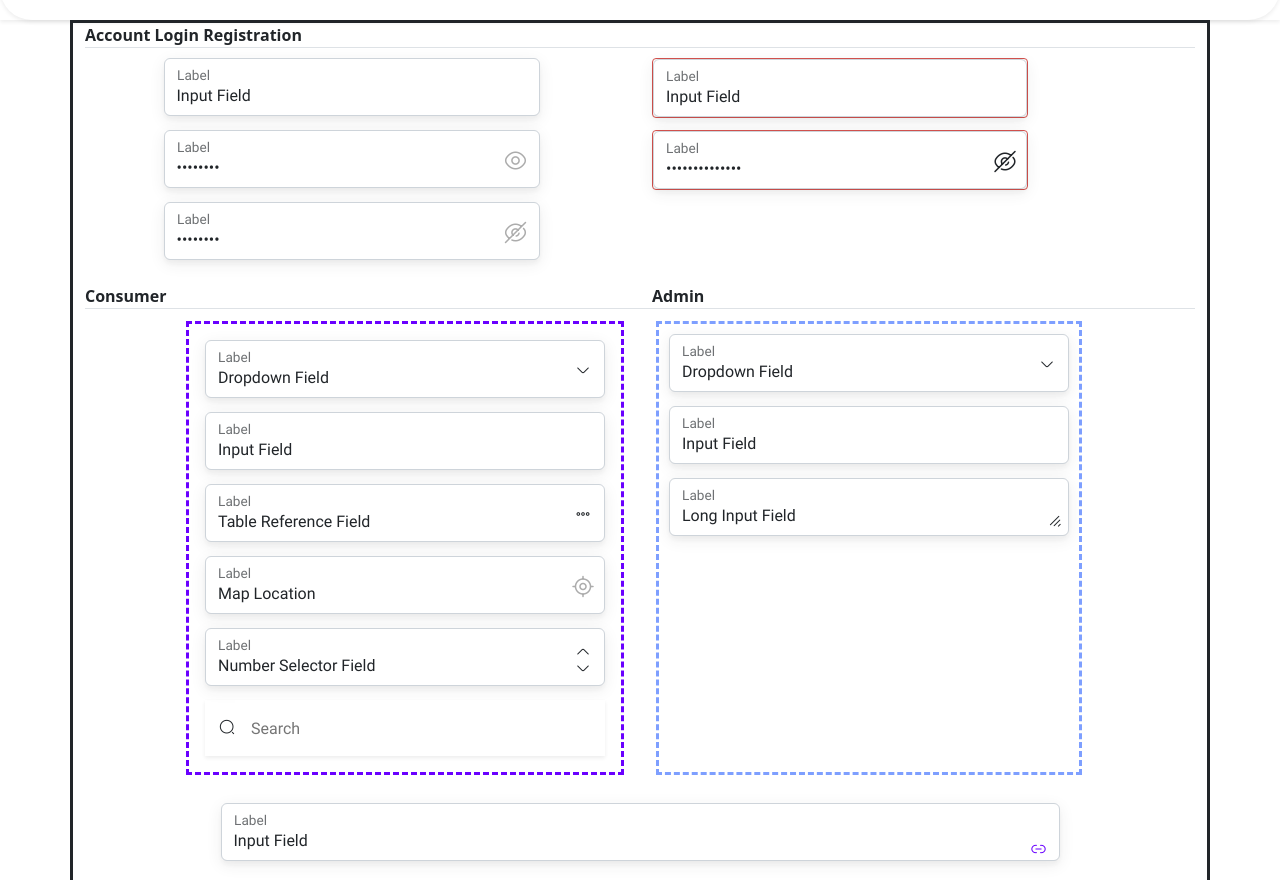
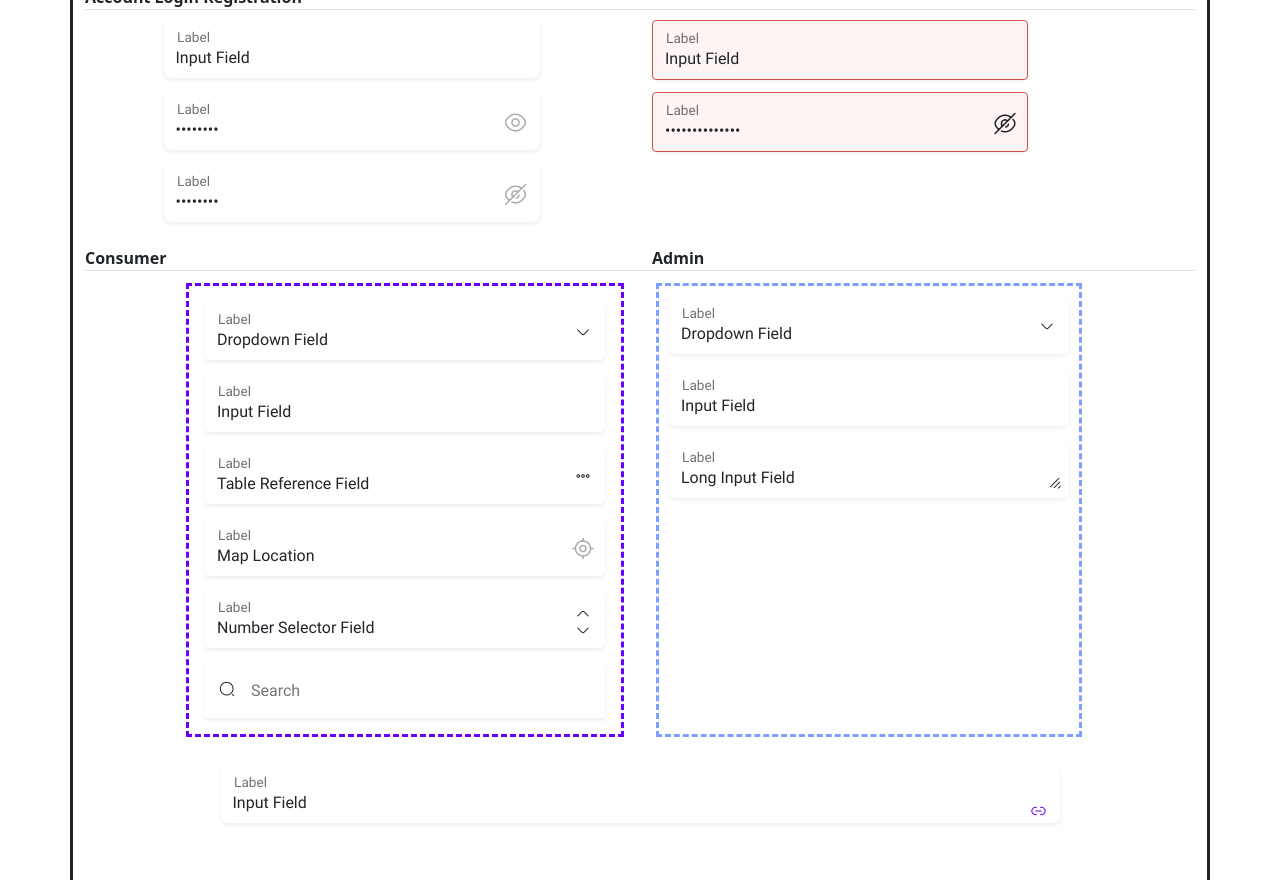
Before and after one commit to integratr-azamora/integratrGov-license-management, a Vue app: page / in a window 1280 px wide. Shown: the part 1920-2800 px from the top of the page. Built offline with nearby package versions, Linux system fonts and the light colour scheme.

Commit message:
small changes

```diff
--- a/src/assets/css/colors.css
+++ b/src/assets/css/colors.css
@@ -60,7 +60,7 @@
   background-color: var(--vt-c-platinum);
   }
   .bg-lavender-bush{
-    background-color: var(--vt-c-lavender-bush);
+    background-color: var(--vt-c-lavender-bush) !important;
   }
   .bg-none{
     background-color: transparent;
--- a/src/components/InputBoxes.vue
+++ b/src/components/InputBoxes.vue
@@ -15,7 +15,7 @@
                      <!-- inputbox1  -->
                      <div class="input-group mb-3 size-inputbox ">
                         <form class="form-floating ">
-                           <input type="text" class="default-password form-control inputbox-font" id="floatingPassword" placeholder="Default Password Field" value="Input Field">
+                           <input type="text" class="default-password form-control inputbox-font shadow-sm border-color-none" id="floatingPassword" placeholder="Default Password Field" value="Input Field">
                               <label for="floatingPassword " class="inputbox-font">Label</label>
                         </form>
                      </div>
@@ -23,7 +23,7 @@
                      <!-- inputbox2  -->
                      <div class="input-group mb-3 size-inputbox inputbox-font">
                         <form class="form-floating ">
-                           <input type="password" class="default-password form-control color-dimgray" id="floatingPassword" placeholder="Default Password Field" value="Password">
+                           <input type="password" class="default-password form-control shadow-sm border-color-none color-dimgray" id="floatingPassword" placeholder="Default Password Field" value="Password">
                               <i class="icon isax isax-eye icon-position-nolabel size-icon-24px color-dimgray" ></i>
                               <label for="floatingPassword">Label</label>
                         </form>
@@ -32,7 +32,7 @@
                      <!-- inputbox3  -->
                      <div class="input-group mb-3 size-inputbox inputbox-font">
                         <form class="form-floating">
-                           <input type="password" class="default-password form-control color-dimgray" id="floatingPassword" placeholder="Default Password Field" value="Password">
+                           <input type="password" class="default-password form-control shadow-sm border-color-none color-dimgray" id="floatingPassword" placeholder="Default Password Field" value="Password">
                               <i class="icon isax isax-eye-slash icon-position-nolabel size-icon-24px color-dimgray" ></i>
                               <label for="floatingPassword">Label</label>
                         </form>
@@ -50,7 +50,7 @@
                   <!-- inputbox2  -->
                   <div class="input-group mb-3 size-inputbox inputbox-font">
                         <form class="form-floating border-color-englishvermillion border-round-4px">
-                           <input type="text" class="default-password form-control bg-lavender-bush " id="floatingPassword" placeholder="Input Field" value="Input Field">
+                           <input type="text" class="default-password form-control shadow-sm border-color-none bg-lavender-bush " id="floatingPassword" placeholder="Input Field" value="Input Field">
                               <label for="floatingPassword">Label</label>
                         </form>
                      </div>
@@ -58,7 +58,7 @@
                      <!-- inputbox3  -->
                      <div class="input-group mb-3 size-inputbox inputbox-font">
                         <form class="form-floating border-color-englishvermillion border-round-4px">
-                           <input type="password" class="default-password form-control bg-lavender-bush" id="floatingPassword" placeholder="Default Password Field" value="Dropdown Field">
+                           <input type="password" class="default-password form-control shadow-sm border-color-none bg-lavender-bush" id="floatingPassword" placeholder="Default Password Field" value="Dropdown Field">
                               <i class="icon isax isax-eye-slash icon-position-nolabel size-icon-24px" ></i>
                               <label for="floatingPassword">Label</label>
                         </form>
@@ -90,7 +90,7 @@
                      <!-- inputbox1  -->
                      <div class="input-group mb-3 size-inputbox inputbox-font">
                         <form class="form-floating">
-                           <input type="text" class="default-password form-control" id="floatingPassword" placeholder="Default Password Field" value="Dropdown Field">
+                           <input type="text" class="default-password form-control shadow-sm border-color-none" id="floatingPassword" placeholder="Default Password Field" value="Dropdown Field">
                               <i class="icon isax isax-arrow-down-1 icon-position" ></i>
                               <label for="floatingPassword">Label</label>
                         </form>
@@ -99,7 +99,7 @@
                      <!-- inputbox2  -->
                      <div class="input-group mb-3 size-inputbox inputbox-font">
                         <form class="form-floating">
-                           <input type="text" class="default-password form-control" id="floatingPassword" placeholder="Default Password Field" value="Input Field" >
+                           <input type="text" class="default-password form-control shadow-sm border-color-none" id="floatingPassword" placeholder="Default Password Field" value="Input Field" >
                               <label for="floatingPassword">Label</label>
                         </form>
                      </div>
@@ -107,7 +107,7 @@
                      <!-- inputbox3  -->
                      <div class="input-group mb-3 size-inputbox inputbox-font">
                         <form class="form-floating">
-                           <input type="text" class="default-password form-control" id="floatingPassword" placeholder="Default Password Field" value="Table Reference Field">
+                           <input type="text" class="default-password form-control shadow-sm border-color-none" id="floatingPassword" placeholder="Default Password Field" value="Table Reference Field">
                               <i class="icon isax isax-more icon-position" ></i>
                               <label for="floatingPassword">Label</label>
                         </form>
@@ -116,7 +116,7 @@
                      <!-- inputbox4  -->
                      <div class="input-group mb-3 size-inputbox inputbox-font">
                         <form class="form-floating">
-                           <input type="text" class="default-password form-control" id="floatingPassword" placeholder="Default Password Field" value="Map Location">
+                           <input type="text" class="default-password form-control shadow-sm border-color-none" id="floatingPassword" placeholder="Default Password Field" value="Map Location">
                               <i class="icon isax isax-gps icon-position-gps size-icon-24px color-dimgray" ></i>
                               <label for="floatingPassword">Label</label>
                         </form>
@@ -125,7 +125,7 @@
                      <!-- inputbox5  -->
                      <div class="input-group mb-3 size-inputbox inputbox-font">
                         <form class="form-floating">
-                           <input type="text" class="default-password form-control" id="floatingPassword" placeholder="Default Password Field" value="Number Selector Field">
+                           <input type="text" class="default-password form-control shadow-sm border-color-none" id="floatingPassword" placeholder="Default Password Field" value="Number Selector Field">
                            <div class="icon-position2 d-flex flex-column">
                               <i class="icon isax isax-arrow-up-2" ></i>
                               <i class="icon isax isax-arrow-down-1 " ></i>
@@ -150,7 +150,7 @@
                   <!-- inputbox1  -->
                   <div class="input-group mb-3 size-inputbox inputbox-font">
                         <form class="form-floating">
-                           <input type="text" class="default-password form-control" id="floatingPassword" placeholder="Default Password Field" value="Dropdown Field">
+                           <input type="text" class="default-password form-control shadow-sm border-color-none" id="floatingPassword" placeholder="Default Password Field" value="Dropdown Field">
                               <i class="icon isax isax-arrow-down-1 icon-position" ></i>
                               <label for="floatingPassword">Label</label>
                         </form>
@@ -159,7 +159,7 @@
                      <!-- inputbox2  -->
                      <div class="input-group mb-3 size-inputbox inputbox-font">
                         <form class="form-floating">
-                           <input type="text" class="default-password form-control" id="floatingPassword" placeholder="Default Password Field" value="Input Field" >
+                           <input type="text" class="default-password form-control shadow-sm border-color-none" id="floatingPassword" placeholder="Default Password Field" value="Input Field" >
                               <label for="floatingPassword">Label</label>
                         </form>
                      </div>
@@ -167,7 +167,7 @@
                      <!-- inputbox3  -->
                      <div class="input-group mb-3 size-inputbox inputbox-font">
                         <form class="form-floating">
-                           <input type="text" class="default-password form-control" id="floatingPassword" placeholder="Default Password Field" value="Long Input Field" >
+                           <input type="text" class="default-password form-control shadow-sm border-color-none" id="floatingPassword" placeholder="Default Password Field" value="Long Input Field" >
                            <i class="icon isax isax-arrow-down-1 isax-sort rotate-45 icon-position3" ></i>
                            <label for="floatingPassword">Label</label>
                         </form>
@@ -183,7 +183,7 @@
          <div class="d-flex justify-content-center mt-3">
             <div class="input-group mb-3 size-inputbox-long inputbox-font">
             <form class="form-floating">
-               <input type="text" class="default-password form-control" id="floatingPassword" placeholder="Default Password Field" value="Input Field" >
+               <input type="text" class="default-password form-control shadow-sm border-color-none" id="floatingPassword" placeholder="Default Password Field" value="Input Field" >
                <i class="icon isax isax-link-21 icon-position-long violet" ></i>
                <label for="floatingPassword">Label</label>
             </form>
--- a/src/components/LicenseManger.vue
+++ b/src/components/LicenseManger.vue
@@ -39,7 +39,7 @@
        <!-- table Header  -->
        <!-- table Body  -->
        <div class="table-responsive shadow-sm " >
-          <table class="table  table-striped table-hover table-custom font-table-text" >
+          <table class="table  table-striped table-hover font-table-text" >
              <thead >
                 <tr >
                    <th class="text-start px-20px p-3 font-table-column border-rouded-left-5px">Activation Code<i class="isax isax-arrow-down5 size-icon-table-arrow ms-2"></i></th>
--- a/src/components/Tables.vue
+++ b/src/components/Tables.vue
@@ -62,9 +62,9 @@
                   <table class="table table-striped table-hover font-table-text " >
                      <thead >
                         <tr >
-                           <th class="text-start px-20px p-3 font-table-column border-rouded-left-5px">Column<i class="isax isax-arrow-down-1 size-icon-table-arrow ms-2"></i></th>
-                           <th class="text-start px-20px p-3 font-table-column">Column<i class="isax isax-arrow-down-1 size-icon-table-arrow ms-2"></i></th>
-                           <th class="text-start px-20px p-3 font-table-column">Column<i class="isax isax-arrow-down-1 size-icon-table-arrow ms-2"></i></th>
+                           <th class="text-start px-20px p-3 font-table-column border-rouded-left-5px">Column<i class="isax isax-arrow-down5 size-icon-table-arrow ms-2"></i></th>
+                           <th class="text-start px-20px p-3 font-table-column">Column<i class="isax isax-arrow-down5 size-icon-table-arrow ms-2"></i></th>
+                           <th class="text-start px-20px p-3 font-table-column">Column<i class="isax isax-arrow-down5 size-icon-table-arrow ms-2"></i></th>
                         </tr>
                      </thead>
                      <tbody class="border rounded-1">
@@ -150,6 +150,7 @@
                      <button class="button-pagination bg-none color-dimgray border-color-none ">Previous</button>
                      <button class="button-pagination bg-none color-indigo border-color-indigo px-20 py-10">1</button>
                      <button class="button-pagination bg-none color-dimgray border-color-none px-20 py-10 ">2</button>
+                     <button class="button-pagination bg-none color-dimgray border-color-none px-20 py-10 pt-20px"><i class="isax isax-more"></i></button>
                      <button class="button-pagination bg-none color-indigo border-color-none ">Next</button>
                      <button class="button-pagination bg-none color-indigo border-color-none"><i class="isax isax-arrow-right-34 icon-button-round-24px"></i></button>
                   </div>
--- a/src/views/HomeView.vue
+++ b/src/views/HomeView.vue
@@ -13,17 +13,6 @@ import LicensekeyIssue from '../components/Licensekey-Issue.vue';
 
 <template>
   <main>
-    <i class="fa-solid fa-caret-down"></i>
-    <div class="dropdown">
-  <button class="btn btn-secondary dropdown-toggle" type="button" id="dropdownMenuButton1" data-bs-toggle="dropdown" aria-expanded="false">
-    Dropdown button
-  </button>
-  <ul class="dropdown-menu" aria-labelledby="dropdownMenuButton1">
-    <li><a class="dropdown-item" href="#">Action</a></li>
-    <li><a class="dropdown-item" href="#">Another action</a></li>
-    <li><a class="dropdown-item" href="#">Something else here</a></li>
-  </ul>
-</div>
       <LicenseManger/>
       <AccountManager/>
       <InputBox />
```
